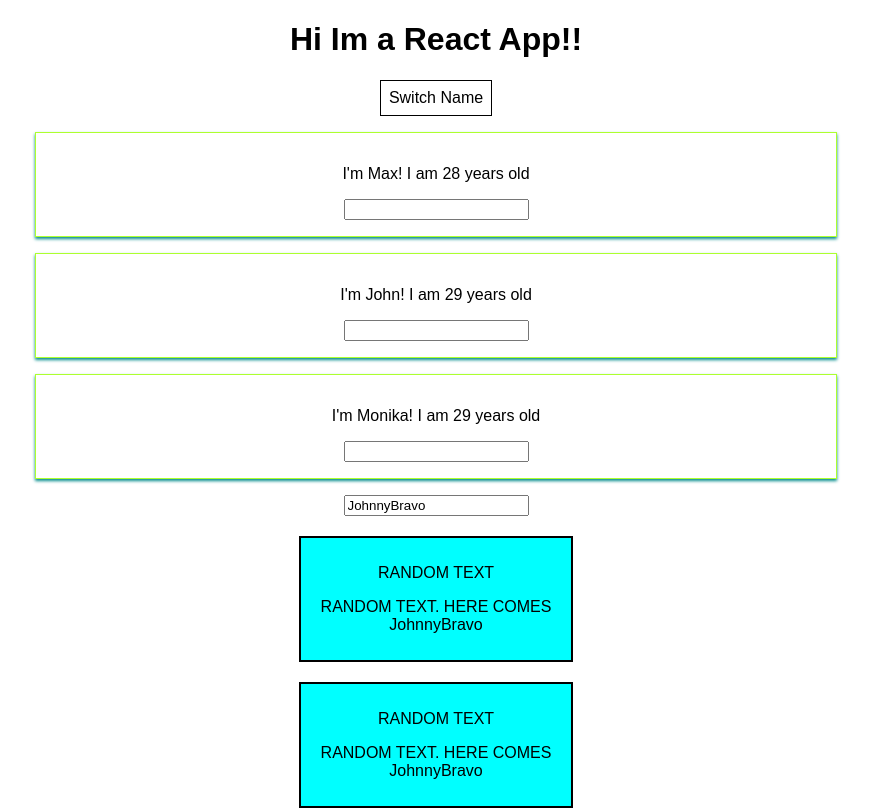
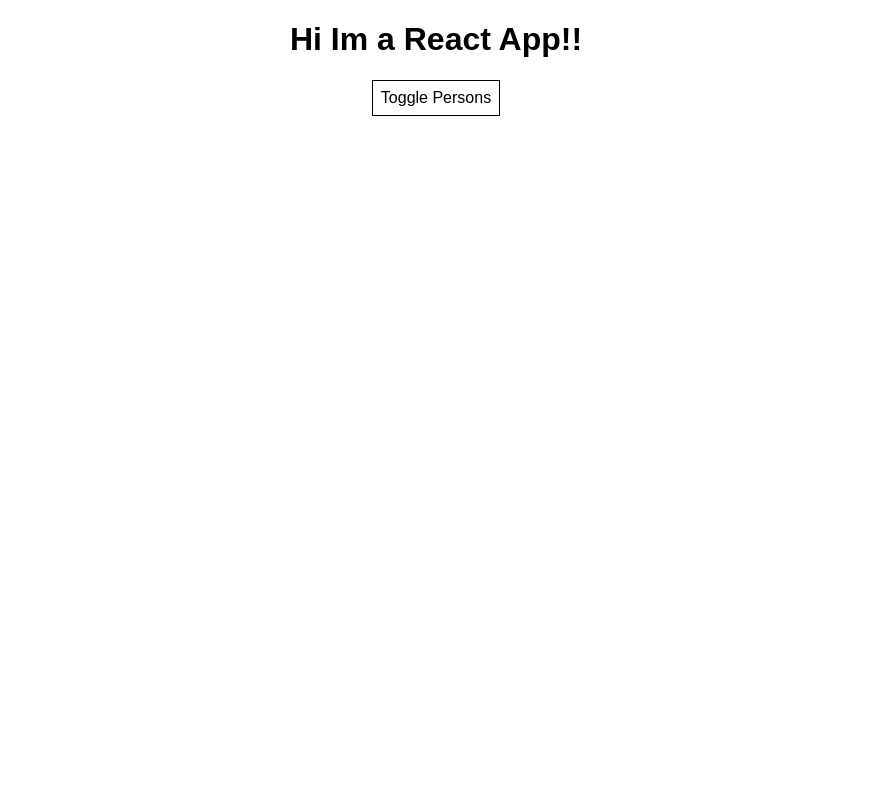
Before and after one commit to Veene/react-project-01, a React (Create React App) app: page / in a window 1280 px wide. Shown: the top 810 px of the page, without its empty margins (204-1075 px from the left). Built offline with nearby package versions, Linux system fonts and the light colour scheme.

Commit message:
updated state tracking

```diff
--- a/src/App.js
+++ b/src/App.js
@@ -7,12 +7,14 @@ import UserOutput from './UserOutput';
 class App extends Component {
   state = {
     persons: [
-      {name: 'Max', age: 28 },
-      {name: "John", age: 29},
-      {name: "Monika", age: 29},
+      {id: 'asdas', name: 'Max', age: 28 },
+      {id: 'asdas1', name: "John", age: 29},
+      {id: 'asdas2', name: "Monika", age: 29},
     ],
-    username:'JohnnyBravo'
+    username:'JohnnyBravo',
+    showPersons: false,
   }
+
   usernameHandler = (newUsername) => {
     this.setState({
       username: newUsername.target.value
@@ -23,21 +25,43 @@ class App extends Component {
     // this.state.persons[0].name = 'Maximilian' DO NOT DO THIS
     this.setState({
       persons: [
-        {name: newName, age: 28 },
+        {name: newName.target.value, age: 28 },
         {name: "John", age: 29},
         {name: "Monika", age: 26},
       ]
     })
   }
 
-  nameChangedHandler = (event) => {
+  nameChangedHandler = (event, id) => {
+    // if true, it gives you the index
+    const personIndex = this.state.persons.findIndex(p => {
+      return p.id === id;
+    });
+    // grab that specific person object from inside persons array in state
+    const person = {
+      ...this.state.persons[personIndex]
+    }
+    //updating the person who the ID corresponded to, so state change everything event.target.value changes
+    person.name = event.target.value;
+    // create copy of persons array from state, so that we are not mutating
+    const persons = [...this.state.persons]
+    //updating inside this array, the person object (got with Index) and then changing it to the person being updated via typing in input field
+    persons[personIndex] = person
+    //update the state finally with the new array of objects, in which the specified index person is changed
     this.setState({
-      persons: [
-        {name: 'Max', age: 28 },
-        {name: event.target.value, age: 29},
-        {name: "Monika", age: 26},
-      ]
+      persons:persons
     })
+  }
+
+  deletePersonHandler = (personIndex) => {
+    const persons = [...this.state.persons];
+    persons.splice(personIndex, 1);
+    this.setState({persons: persons})
+  }
+
+  togglePersonsHandler = () => {
+    const doesShow = this.state.showPersons;
+    this.setState({showPersons: !doesShow});
   }
 
 
@@ -48,17 +72,53 @@ class App extends Component {
       border: '1px solid black',
       padding: '8px',
     };
+
+    let persons = null;
+
+    if (this.state.showPersons) { //can set if's and shit because not in the return statement yet
+      persons = (
+        <div>
+          {/* if we need an array, always use map, to work through the array and return what you need */}
+          {this.state.persons.map((person, index) => {
+            return <Person
+            // to give index to the function need to use arrow function or else requires BIND
+            click={() => this.deletePersonHandler(index)}
+            key={person.id}
+            name={person.name}
+            age={person.age}
+            // once again, to pass it values (event, person.id) requires the arrow function
+            changed={(event) => this.nameChangedHandler(event, person.id)} />
+          })}
+          {/* <Person
+          click={this.switchNameHandler}
+          name={this.state.persons[0].name}
+          age={this.state.persons[0].age}/>
+          <Person
+          changed={this.nameChangedHandler}
+          name={this.state.persons[1].name}
+          age={this.state.persons[1].age}/>
+          <Person
+          name={this.state.persons[2].name}
+          age={this.state.persons[2].age}/> */}
+        </div>
+      )
+    }
+
     return (
       <div className="App">
         <h1>Hi Im a React App!!</h1>
-        <button style={style} onClick={() => this.switchNameHandler('MAXI!!')}>Switch Name</button>
-        <Person click={this.switchNameHandler} name={this.state.persons[0].name} age={this.state.persons[0].age}/>
-        <Person changed={this.nameChangedHandler} name={this.state.persons[1].name} age={this.state.persons[1].age}/>
-        <Person name={this.state.persons[2].name} age={this.state.persons[2].age}/>
-        <UserInput userChanged={this.usernameHandler} currentName={this.state.username}/>
+        <button style={style}
+        onClick={this.togglePersonsHandler}>Toggle Persons</button>
+
+        {persons}
+
+
+
+
+        {/* <UserInput userChanged={this.usernameHandler} currentName={this.state.username}/>
         <UserOutput username={this.state.username}/>
         <UserOutput username={this.state.username}/>
-        <UserOutput username='John'/>
+        <UserOutput username='John'/> */}
         {/* <Person name="John" age="29">HOBBIES:HI IM JOHN</Person>
         <Person name="Ben" age="30"/> */}
       </div>
--- a/src/Person.js
+++ b/src/Person.js
@@ -6,7 +6,7 @@ const person = (props) => {
     <div className="Person">
         <p onClick={props.click}>I'm {props.name}! I am {props.age} years old</p>
         <p>{props.children}</p>
-        <input type="text" onChange={props.changed} />
+        <input type="text" onChange={props.changed} value={props.name} />
 
     </div>
 
```
